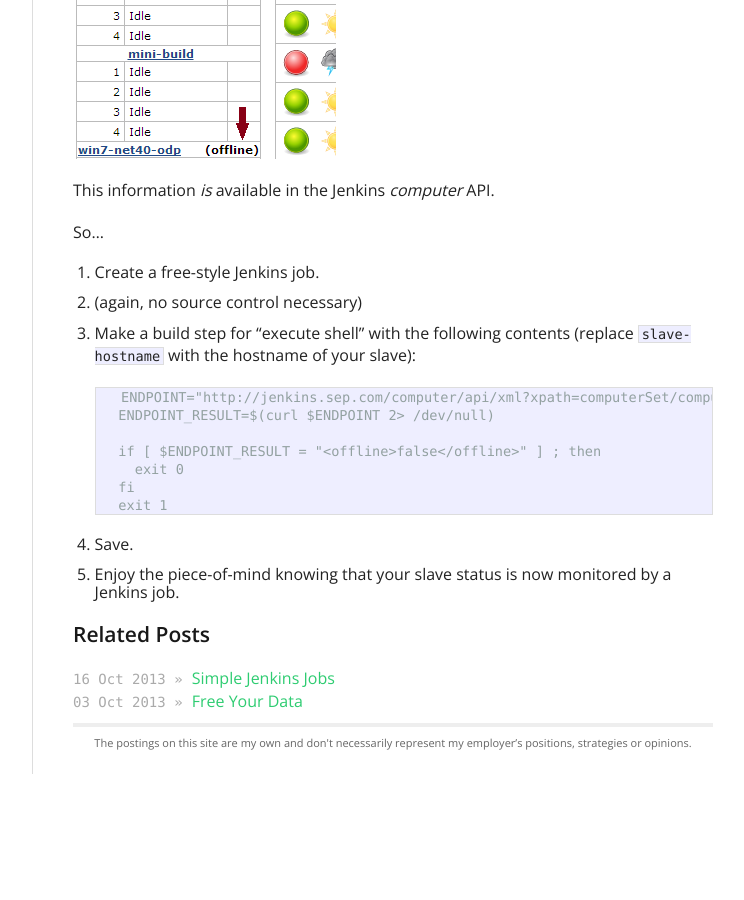
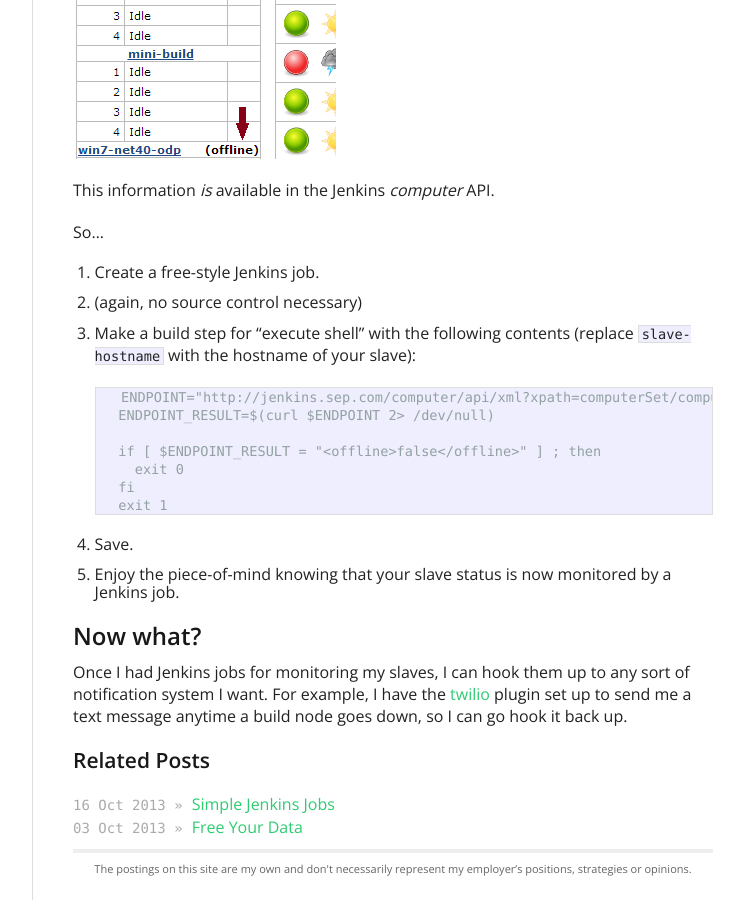
Before and after one commit to jonfuller/jonfuller.github.io, a Jekyll site: the page built from _posts/2013-12-12-jenkins-slave-monitoring.md, in a window 1280 px wide and 900 px high, scrolled down 1366 px. Shown: the whole window, without its empty margins (378-1122 px from the left). Built offline with Jekyll 4.4.1, drawn with Linux system fonts in a browser that asks for light colours; Markdown is read by kramdown in place of the engine named in the settings; before the commit the page ends 2140 px from its top, so only the background shows below that.

Commit message:
add now what section

```diff
--- a/_posts/2013-12-12-jenkins-slave-monitoring.md
+++ b/_posts/2013-12-12-jenkins-slave-monitoring.md
@@ -61,3 +61,7 @@
          exit 1
 1. Save.
 1. Enjoy the piece-of-mind knowing that your slave status is now monitored by a Jenkins job.
+
+## Now what?
+
+Once I had Jenkins jobs for monitoring my slaves, I can hook them up to any sort of notification system I want.  For example, I have the [twilio](http://www.twilio.com/) plugin set up to send me a text message anytime a build node goes down, so I can go hook it back up.
```
